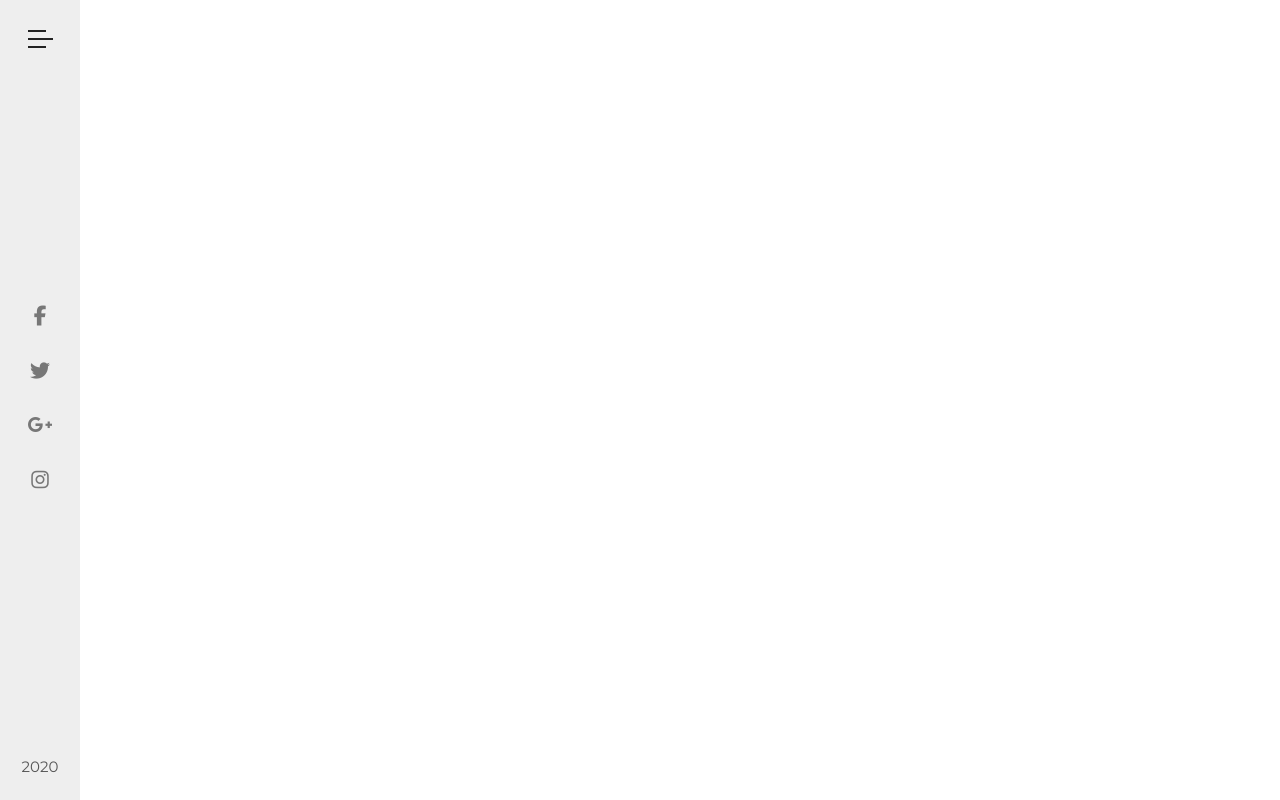
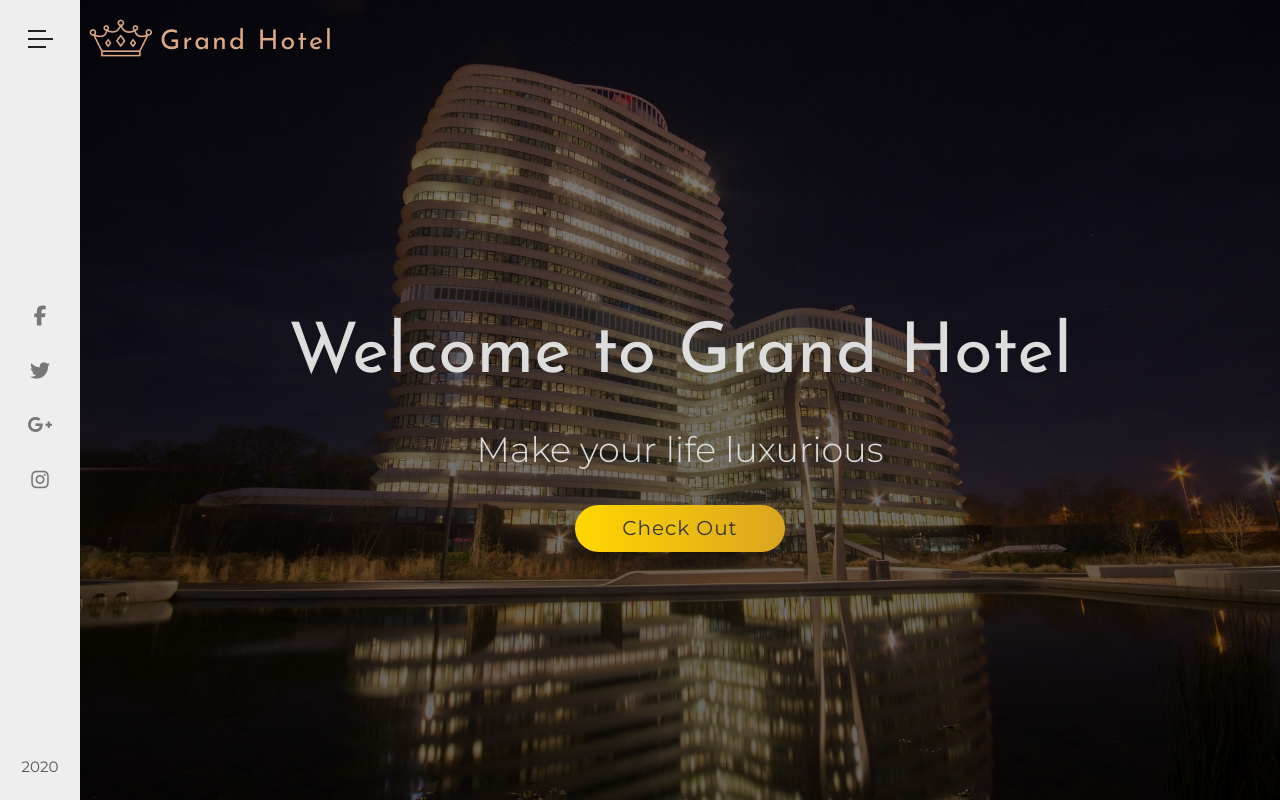
Before and after one commit to Vasiliy11/Grand-Hotel, a website: page app/index.html in a window 1280 px wide. Drawn offline with nearby package versions, Linux system fonts and the light colour scheme.

Commit message:
created header markup and added styles

```diff
--- a/app/index.html
+++ b/app/index.html
@@ -78,7 +78,19 @@
     </nav>
   </div>
 
-
+  <header class="header">
+    <div class="brand">
+      <div>
+        <img src="img/crown.png" alt="" width="80">
+      </div>
+      <h3 class="hotel-heading">Grand Hotel</h3>
+    </div>
+    <div class="banner">
+      <h1 class="banner-heading">Welcome to Grand Hotel</h1>
+      <p class="banner-paragraph">Make your life luxurious</p>
+      <button class="banner-button">Check Out</button>
+    </div>
+  </header>
 
   <script src="https://ajax.googleapis.com/ajax/libs/jquery/3.4.1/jquery.min.js"></script>
   <script src="js/libs.min.js"></script>
--- /dev/null
+++ b/app/scss/_header.scss
@@ -0,0 +1,69 @@
+.header{
+    margin-left: 8rem;
+    height: 100vh;
+    background: linear-gradient(to top, rgba(0, 0, 0, .6), rgba(0, 0, 0, .5)), url(../img/header-2.jpg) center no-repeat;
+    background-size: cover;
+}
+
+.brand{
+    display: flex;
+    cursor: pointer;
+}
+
+.hotel-heading{
+    font-family: 'Josefin Sans', sans-serif;
+    font-size: 2.7rem;
+    font-weight: 400;
+    color: #deaa86;
+    letter-spacing: .2rem;
+}
+
+.banner{
+    color: #ddd;
+    height: 65rem;
+    display: flex;
+    flex-direction: column;
+    align-items: center;
+    justify-content: center;
+    &-heading{
+       font-family: 'Josefin Sans', sans-serif;
+       font-size: 7rem;
+       font-weight: 400;
+       margin-bottom: 0;
+       animation: anim 2s;
+    }
+    &-paragraph{
+        font-size: 3.5rem;
+        font-weight: 300;
+        animation: anim 1.5s .5s backwards;
+    }
+    &-button{
+        width: 21rem;
+        padding: 1.2rem 2rem;
+        font-size: 2rem;
+        color: #333;
+        letter-spacing: .1rem;
+        border: none;
+        border-radius: 10rem;
+        outline: none;
+        background: linear-gradient(to right, gold, goldenrod);
+        cursor: pointer;
+        animation: anim 1s 1s backwards;
+        &:hover{
+            background: linear-gradient(to left, gold, goldenrod);
+        }
+        &:active{
+            transform: translateY(.2rem);
+        }
+    }
+
+}
+
+@keyframes anim{
+    0% {
+        opacity: 0;
+    }
+    100%{
+        opacity: 1;
+    }
+}
```
Also changed, not shown: app/css/style.min.css.
